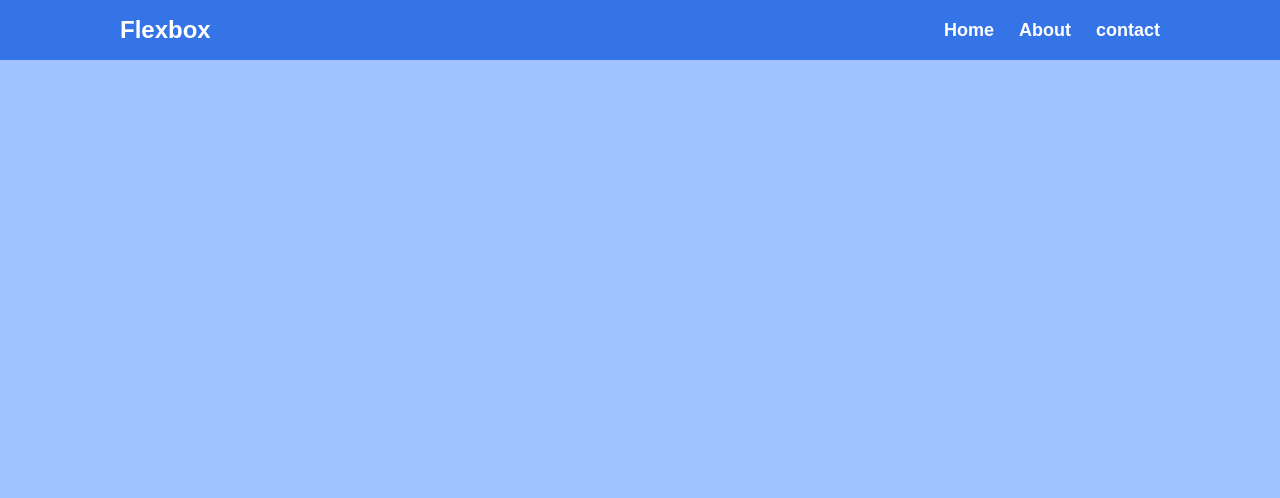
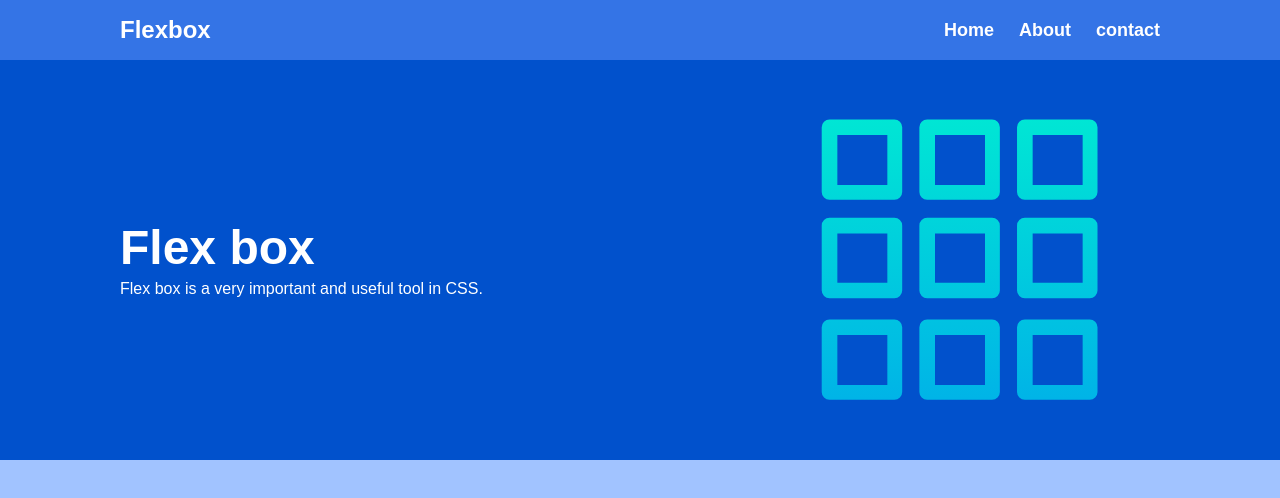
Before and after one commit to Shashee99/Flexbox_projects, a plain HTML site: page index.html in a window 1280 px wide. Drawn offline with Linux system fonts and the light colour scheme.

Commit message:
header updated

```diff
--- a/index.html
+++ b/index.html
@@ -62,6 +62,29 @@
             text-decoration: none;
         }
 
+    /*header styling*/
+        .header {
+            background: #0151cc;
+            color: #ffffff;
+            min-height: 400px;
+        }
+        .header h1{
+            font-size: 3rem;
+            font-weight: bold;
+            line-height: 1.2;
+        }
+        .header p{
+            font-weight: 300;
+        }
+        .header img{
+            max-width: 400px;
+        }
+
+        .header .container{
+            display: flex;
+            justify-content: space-between;
+            align-items: center;
+        }
 
 
 
@@ -82,5 +105,20 @@
         </div>
     </div>
 </nav>
+
+<!--header starts-->
+
+<header class="header">
+    <div class="container">
+        <div>
+            <h1>Flex box </h1>
+            <p>
+                Flex box is a very important and useful tool in CSS.
+            </p>
+        </div>
+            <img src="assets/img/grid.svg" alt="">
+
+        </div>
+</header>
 </body>
 </html>
```
Also changed, not shown: assets/img/grid.svg (added).
